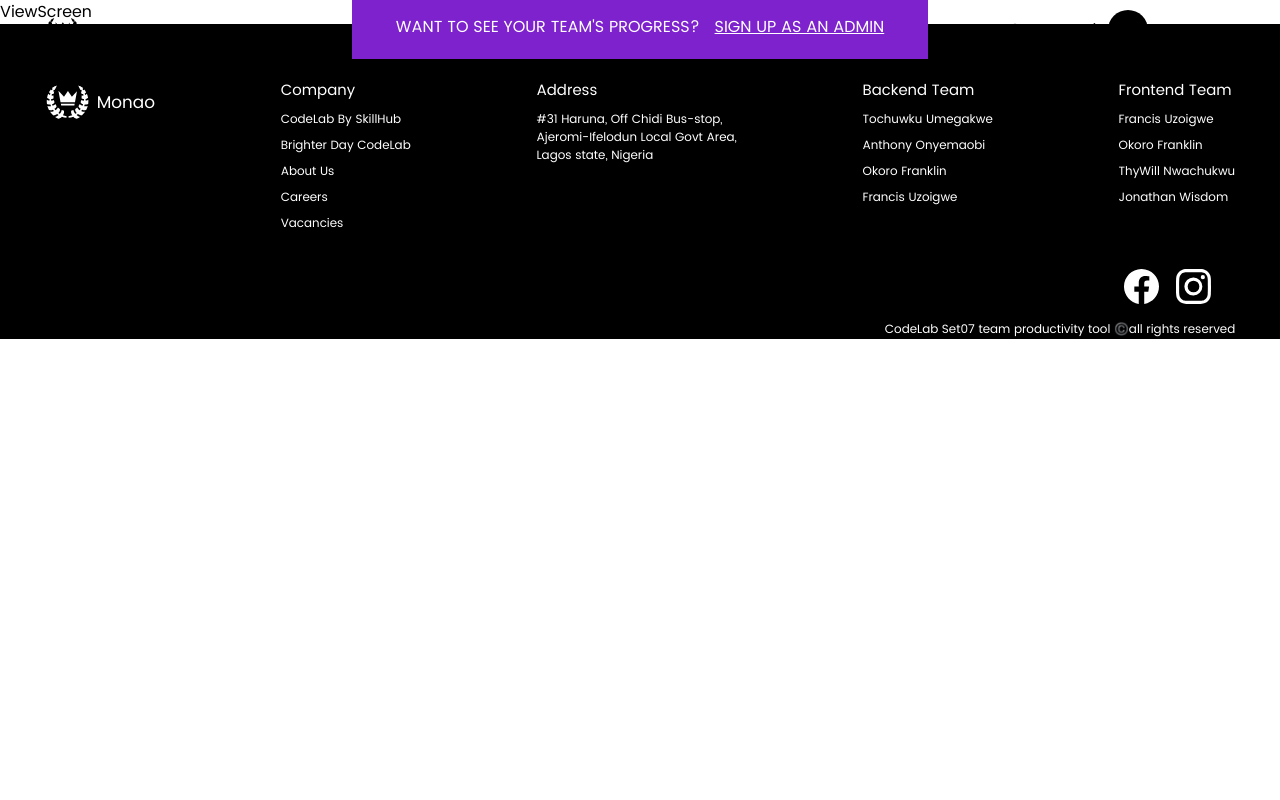
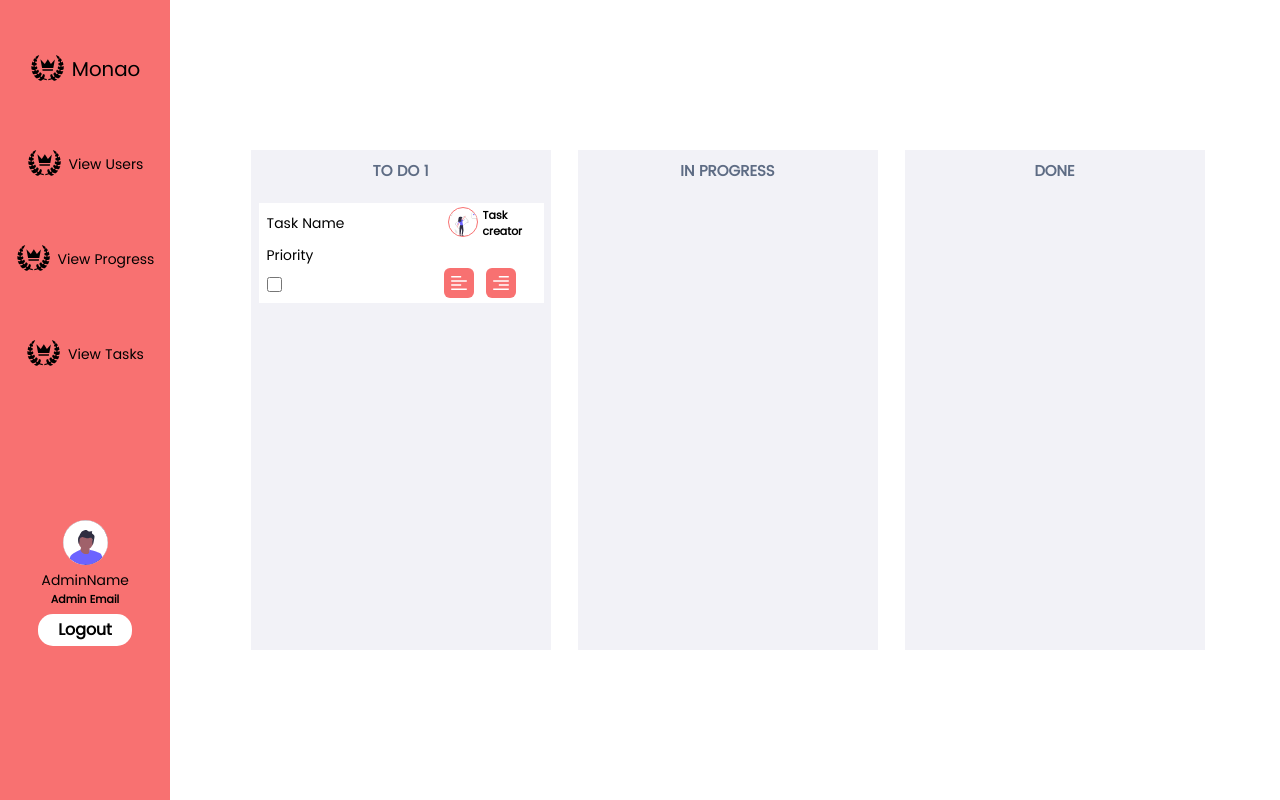
Before and after one commit to FrancisUzoigwe/Frontfiles, a React (Vite) app: page /access/view in a window 1280 px wide. Built offline with nearby package versions, Linux system fonts and the light colour scheme.

Commit message:
23rd commit

```diff
--- a/src/components/common/MainLayout.tsx
+++ b/src/components/common/MainLayout.tsx
@@ -1,14 +1,23 @@
-import MainHeader from "../static/MainHeader"
+// import MainHeader from "../static/MainHeader"
 import {Outlet} from "react-router-dom"
-import Footer from "../static/Footer"
-import FootProps from "../props/FootProps"
+// import FootProps from "../props/FootProps"
+import UserSider from "../../pages/screen/UserSider"
 const MainLayout = () => {
   return (
-    <div>
-        <MainHeader/>
-        <Outlet/>
-        <FootProps/>
-    </div>
+    // <div>
+    //     <MainHeader/>
+    //     <Outlet/>
+    //     <FootProps/>
+    // </div>
+
+     <div className="flex w-[100%]  ">
+     <div className="flex ">
+       <UserSider />
+   </div>
+     <div className={` w-[calc(100vw-170px)] ml-[170px] `}>
+       <Outlet />
+     </div>
+   </div>
   )
 }
 
--- a/src/components/props/FootProps.tsx
+++ b/src/components/props/FootProps.tsx
@@ -94,6 +94,9 @@ const FootProps: React.FC<iHidden> = ({hidden}) => {
             <div className="text-[12px] hover:text-gray-400 duration-300 cursor-pointer mt-2 text-left">
               Jonathan Wisdom
             </div>
+            <div className="text-[12px] hover:text-gray-400 duration-300 cursor-pointer mt-2 text-left">
+              Blessing Chukwuyenum
+            </div>
           </div>
         </div>
       </div>
--- /dev/null
+++ b/src/pages/screen/UserSider.tsx
@@ -0,0 +1,66 @@
+import { GiLaurelCrown } from "react-icons/gi";
+import { Link } from "react-router-dom";
+import pix from "../../assets/man.svg"
+
+const UserSider = () => {
+  return (
+    <div className="w-[170px] h-[100vh] bg-red-400 fixed flex  items-center flex-col">
+      <div>
+        <Link to="/access/create">
+        <div className="flex items-center justify-center mt-[50px] hover:text-gray-400 cursor-pointer duration-300">
+          <div className="w-[35px] h-[35px] rounded-[50%] overflow-hidden flex items-center justify-center">
+            <GiLaurelCrown className="w-[45px] h-[45px] " />
+          </div>
+          <div className="ml-[7px] font-Poppins mt-[3px] text-[20px] ">
+            Monao
+          </div>
+        </div>
+        </Link>
+        <Link to="/access/view">
+        <div className="flex items-center justify-center mt-[60px] cursor-pointer">
+          <div className="w-[35px] h-[35px] rounded-[50%] overflow-hidden flex items-center justify-center">
+            <GiLaurelCrown className="w-[35px] h-[35px] " />
+          </div>
+          <div className="ml-[7px] font-Poppins mt-[3px] text-[14px]">
+            View Users
+          </div>
+        </div>
+        </Link>
+        <Link to="/admin/progress">
+        <div className="flex items-center justify-center mt-[60px] cursor-pointer">
+          <div className="w-[35px] h-[35px] rounded-[50%] overflow-hidden flex items-center justify-center">
+            <GiLaurelCrown className="w-[35px] h-[35px] " />
+          </div>
+          <div className="ml-[7px] font-Poppins mt-[3px] text-[14px]">
+            View Progress
+          </div>
+        </div>
+        </Link>
+        <Link to="/admin/task">
+        <div className="flex items-center justify-center mt-[60px] cursor-pointer">
+          <div className="w-[35px] h-[35px] rounded-[50%] overflow-hidden flex items-center justify-center">
+            <GiLaurelCrown className="w-[35px] h-[35px] " />
+          </div>
+          <div className="ml-[7px] font-Poppins mt-[3px] text-[14px]">
+            View Tasks
+          </div>
+        </div>
+        </Link>
+      </div>
+      <div className="w-[200px] mt-[90px]">
+        <div className="mt-[60px] flex flex-col items-center w-[full] h-[130px] ">
+          <div className="w-[45px] h-[45px] rounded-[50%] overflow-hidden bg-white">
+            <img src={pix} alt="" className="w-full h-full " />
+          </div>
+          <div className="mt-[5px] text-[14px]">AdminName</div>
+          <div className="text-[11px] font-semibold">Admin Email</div>
+          <div className="px-5 py-1 rounded-[15px] bg-white text-black mt-1.5 font-semibold hover:scale-95 cursor-pointer duration-300">
+            Logout
+          </div>
+        </div>
+      </div>
+    </div>
+  );
+};
+
+export default UserSider;
--- a/src/pages/screen/ViewScreen.tsx
+++ b/src/pages/screen/ViewScreen.tsx
@@ -1,7 +1,163 @@
+// // // import { styled } from 'styled-components'
+// // import { useForm } from "react-hook-form"
+// // import * as yup from "yup"
+// // import { yupResolver } from "@hookform/resolvers/yup"
+// // // import { createTask } from '../utils/taskAPI'
+// // import { useSelector } from 'react-redux'
+// // import { useMutation, useQueryClient } from "@tanstack/react-query"
+
+// const InputScreen = () => {
+//     // const query = useQueryClient()
+//     // const user: any = useSelector((state: any) => state.user)
+//     // const schema = yup.object({
+//     //     task: yup.string().required(),
+//     //     priority: yup.string().required(),
+//     // })
+
+//     // const {
+//     //     register,
+//     //     formState: { errors },
+//     //     handleSubmit,
+//     //      } = useForm({
+//     //         resolver: yupResolver(schema)
+//     //     })
+
+//     // const mutate = useMutation({
+//     //     mutationKey: ['tasks'],
+//     //     mutationFn: (data) => createTask(user, data),
+//     //     onSuccess: (() => {
+//     //         query.invalidateQueries({ queryKey: ["tasks"] })
+//     //     })
+//     // })
+
+//     // const onSubmit = handleSubmit(async (res: any) => {
+//     //     // createTask(user, res)
+//     //     mutate.mutate(res)
+//     // })
+
+//     return (
+//         <div>
+//             <Card clas>
+//                 <InputHolder>
+//                     <InputText>Task</InputText>
+//                     <Input placeholder="Task" className="border-[1px] border-[silver] rounded-[3px] "
+//                     />
+
+//                 </InputHolder>
+//                 <InputHolder>
+//                     <InputText>Priority</InputText>
+//                     <Input placeholder="Priority"
+
+//                     />
+
+//                 </InputHolder>
+
+//                 <Button type="submit" >Add Task</Button>
+//             </Card>
+
+//         </div>
+//     )
+// }
+
+// export default InputScreen
+
+// const Card = styled.form``
+
+// const Button = styled.button<{ bg?: string }>`
+// width: 99%;
+// height: 40px;
+// justify-content: center;
+// align-items: center;
+// display:flex;
+// background-color: ${({ bg }) => bg ? "#590059" : "dodgerblue"};
+
+// color: white;
+// border-radius: 3px;
+// cursor: pointer;
+// border: 0;
+// outline: none;
+// font-family: Poppins;
+// font-size: 15px;
+// margin-top: 20px;
+
+// `
+
+// const Error = styled.div`
+// font-size: 12px;
+// color: #c9016c;
+// text-align: right;
+// `
+
+// const Input = styled.input`
+// outline: none;
+// border: 1px solid silver;
+// border-radius: 3px;
+// height: 30px;
+// width: 97%;
+// padding-left: 5px
+// `
+
+// const InputText = styled.div`
+// font-size: 13px;
+// `
+
+// const InputHolder = styled.div`
+// margin: 10px 0;
+// `
+
+import pix from "../../assets/work.svg"
+import { AiOutlineAlignRight, AiOutlineAlignLeft } from "react-icons/ai"
 
 const ViewScreen = () => {
   return (
-    <div>ViewScreen</div>
+    <div className='w-[100%] min-h-[100vh] flex justify-center items-center '>
+      <div className='w-[90%] min-h-[500px] flex justify-between '>
+      {/* Task */}
+      <div className="w-[300px] min-h-[100%] ml-[25px] mr-[20px] bg-[rgb(242,242,247)] ">
+        <span className=" text-[#5e6c84] mt-[10px] text-[15px] font-[650] w-[100%] flex justify-center ">TO DO 1</span>
+        <div className="bg-[white] w-[95%] h-[100px] ml-[8px] mt-[20px] flex mb-[9px]  ">
+        <div className=" w-[95%] h-[100px] ml-[8px] justify-evenly flex  flex-col">
+        <span className=" text-[14px] ">Task Name</span>
+        <span className=" text-[14px] ">Priority</span>
+
+          <input type="checkbox" className="w-[15px] h-[15px] " />
+
+        </div>
+        <div className="flex h-[100%] w-[100px] flex-col ">
+
+          <div className="flex h-[100%] w-[100px] p-[4px] ">
+          <img src={pix} className="w-[30px] h-[30px] rounded-full border-red-400 border-[1px] object-cover mr-[5px] "/>
+          <span className="text-[11px] font-semibold ">Task creator</span>
+          </div>
+
+          <div className="flex  ">
+          <button className="w-[30px] h-[30px] hover:cursor-pointer mb-[5px] flex items-center justify-center bg-red-400 rounded-md mr-[12px] ">
+            <AiOutlineAlignLeft className="text-[white] text-[20px] "/>
+          </button>
+          <button className="w-[30px] h-[30px] hover:cursor-pointer mb-[5px] flex items-center justify-center bg-red-400 rounded-md ">
+            <AiOutlineAlignRight className="text-[white] text-[20px] "/>
+          </button>
+          </div>
+        </div>
+      </div>
+      </div>
+      {/* Task end */}
+
+      {/* Task */}
+      <div className="w-[300px] min-h-[100%] mr-[20px] bg-[rgb(242,242,247)] ">
+      <span className=" text-[#5e6c84] mt-[10px] text-[15px] font-[650] w-[100%] flex justify-center uppercase ">In Progress</span>
+      </div>
+      {/* Task end */}
+
+      {/* Task */}
+      <div className="w-[300px] min-h-[100%] mr-[20px] bg-[rgb(242,242,247)] ">
+      <span className=" text-[#5e6c84] mt-[10px] text-[15px] font-[650] w-[100%] flex justify-center uppercase ">Done</span>
+
+
+      </div>
+      {/* Task end */}
+      </div>
+    </div>
   )
 }
 
--- a/src/router/mainRoute.tsx
+++ b/src/router/mainRoute.tsx
@@ -19,6 +19,7 @@ import AdminRoute from "./AdminRoute";
 import AdminTasks from "../pages/admin/AdminTasks";
 import AdminProgress from "../pages/admin/AdminProgress";
 import Ask from "../pages/auth/Ask";
+// import UserLayOut from "../components/common/UserLayOut";
 
 export const mainRoute = createBrowserRouter([
   {
@@ -68,6 +69,7 @@ export const mainRoute = createBrowserRouter([
         element: <ViewScreen />,
       },
       {
+        index: true,
         path: "/access/create",
         element: <CreateTask />,
       },
@@ -76,9 +78,9 @@ export const mainRoute = createBrowserRouter([
   {
     path: "/admin",
     element: (
-      // <AdminRoute>
+      <AdminRoute>
         <AdminLayout />
-      // </AdminRoute>
+       </AdminRoute>
     ),
     children: [
       {
```
